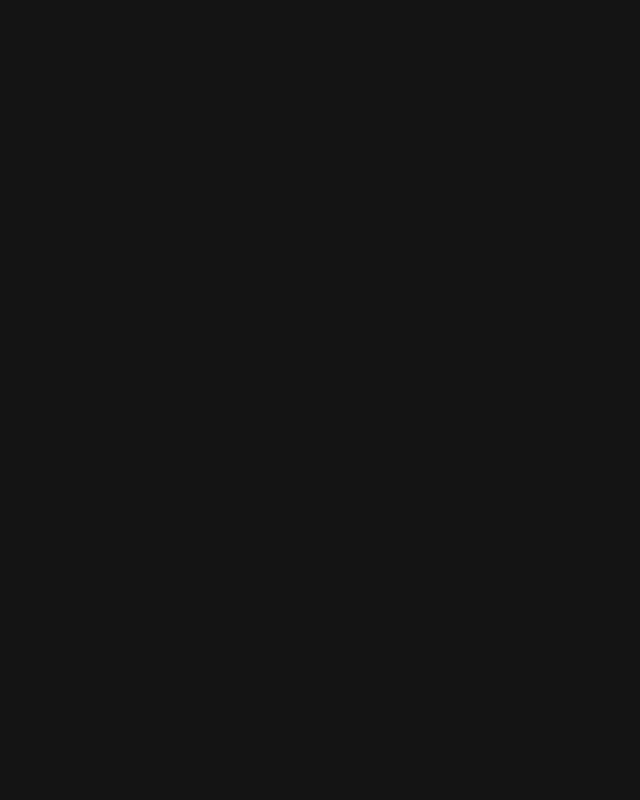
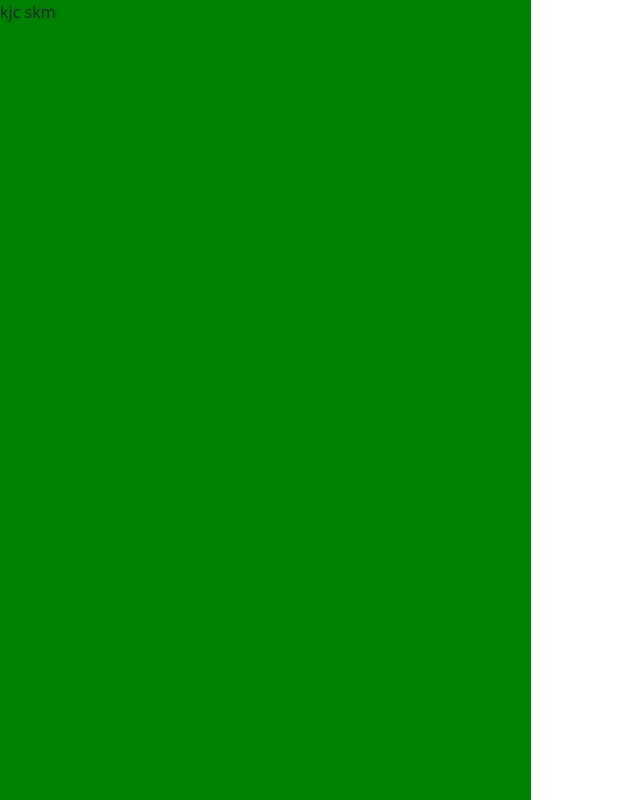
Before and after one commit to FullEffect-Studio/cfp, a React (Create React App) app: page /report-a-problem in a window 1280 px wide. Before the commit this address had no page. Shown: the whole page, without its empty margins (0-640 px from the left). Built offline with nearby package versions, Linux system fonts and the light colour scheme.

Commit message:
Onclick event for the home brand name

```diff
--- a/package.json
+++ b/package.json
@@ -18,6 +18,7 @@
     "react-bootstrap": "^2.5.0",
     "react-dom": "^18.2.0",
     "react-icons": "^4.4.0",
+    "react-leaflet": "^4.2.0",
     "react-redux": "^8.0.4",
     "react-router-dom": "^6.4.1",
     "react-scripts": "5.0.1",
--- a/src/App.js
+++ b/src/App.js
@@ -2,6 +2,7 @@ import React from "react";
 import { BrowserRouter as Router, Routes, Route } from "react-router-dom";
 import AdminLoginForm from "./components/Auth/AdminLoginForm";
 import LandingPage from "./components/LandingPage";
+import ReportAProblem from "./components/report/ReportAProblem";
 import "./index.css"
 
 export const App = () => {
@@ -11,6 +12,7 @@ export const App = () => {
         <Routes>
           <Route path="/" element={<LandingPage />} />
           <Route path="auth/admin/signin/" element={<AdminLoginForm />} />
+          <Route path="report-a-problem/" element={<ReportAProblem />} />
         </Routes>
       </Router>
     </div>
--- a/src/components/home/Navibar.jsx
+++ b/src/components/home/Navibar.jsx
@@ -2,12 +2,14 @@ import Container from 'react-bootstrap/Container';
 import Nav from 'react-bootstrap/Nav';
 import Navbar from 'react-bootstrap/Navbar';
 import NavDropdown from 'react-bootstrap/NavDropdown';
+import { useNavigate } from 'react-router-dom';
 
 function NaviBar() {
+  const navigate = useNavigate()
   return (
     <Navbar collapseOnSelect expand="lg" bg="dark" variant="dark"  data-scroll-section>
       <Container>
-        <Navbar.Brand href="#home">Citizen Platform</Navbar.Brand>
+        <Navbar.Brand onClick={()=>{navigate("/")}} style={{cursor: "pointer"}}>Citizen Platform</Navbar.Brand>
         <Navbar.Toggle aria-controls="responsive-navbar-nav" />
         <Navbar.Collapse id="responsive-navbar-nav">
           <Nav className="me-auto">
--- /dev/null
+++ b/src/components/report/ReportAProblem.jsx
@@ -0,0 +1,28 @@
+import React from "react";
+import styled from "styled-components";
+
+const StyledReportPage = styled.main`
+  width: 100vw;
+  height: 100vh !important;
+  background: white;
+
+  & .col-md-5 {
+    background: green;
+    height: 100vh;
+  }
+`;
+
+const ReportAProblem = () => {
+  return (
+    <StyledReportPage>
+      <div className="row">
+        <div className="col-md-5">kjc skm</div>
+        <div className="col-md-7">
+
+        </div>
+      </div>
+    </StyledReportPage>
+  );
+};
+
+export default ReportAProblem;
--- a/src/index.css
+++ b/src/index.css
@@ -6,6 +6,6 @@
 
 
 body{
-  min-height: 700px;
+  height: 700px;
   background: rgb(20, 20, 20) !important;
 }
```
Also changed, not shown: 1 other file (tests, documents, lock files or other folders).
